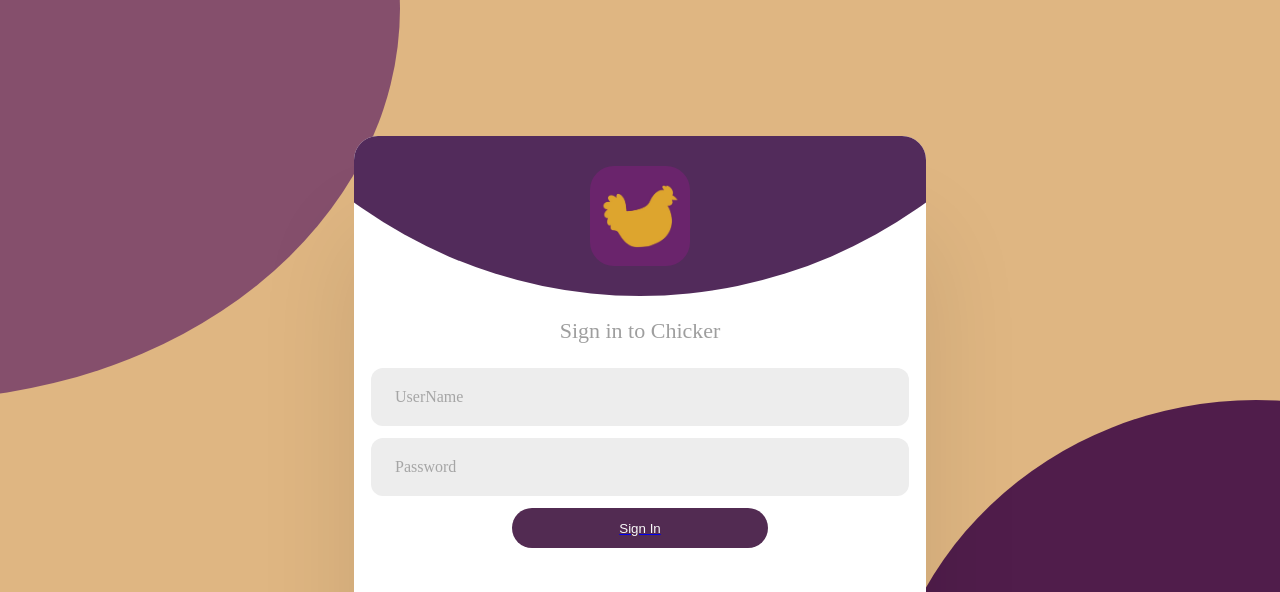
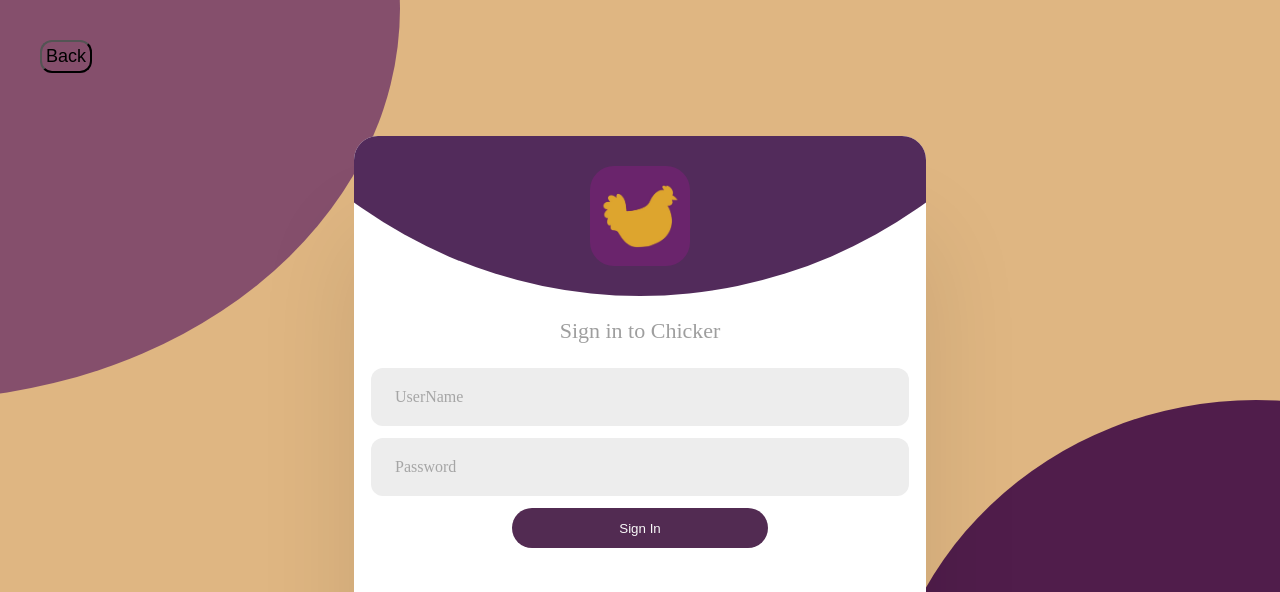
Before and after one commit to VTiS15/Chicker, a React (Create React App) app in the folder chicker/: page /Login in a window 1280 px wide. Shown: the top 592 px of the page. Built offline with nearby package versions, Linux system fonts and the light colour scheme.

Commit message:
basic functions in loginpage

```diff
--- a/chicker/src/Frontend/Pages/ChatPage.css
+++ b/chicker/src/Frontend/Pages/ChatPage.css
@@ -1,5 +1,4 @@
 .ChatPage {
-  background-color: #dfb682;
   display: flex;
   height: auto;
 }
--- a/chicker/src/Frontend/Pages/LoginPage.css
+++ b/chicker/src/Frontend/Pages/LoginPage.css
@@ -133,3 +133,19 @@
 .LoginForm > footer > a {
   color: #216ce7;
 }
+
+.BackButton {
+  cursor: pointer;
+  position: fixed;
+  top: 0;
+  left: 0;
+  margin: 5vh;
+  padding: 4px;
+  font-size: large;
+  background: transparent;
+  border-radius: 12px;
+}
+
+.BackButton:hover {
+  opacity: 0.3;
+}
--- a/chicker/src/Frontend/Pages/LoginPage.js
+++ b/chicker/src/Frontend/Pages/LoginPage.js
@@ -1,20 +1,75 @@
 import "./LoginPage.css";
-import { Link } from "react-router-dom";
+import { useState, useEffect } from "react";
+import { useNavigate, Link } from "react-router-dom";
 import logo from "../Pictures/IconPicture.jpeg";
 
+// const loginCheck = () => {
+//   const [users, setUsers] = useState([]);
+
+//   useEffect(() => {
+//     fetch("/api/users").then((res) =>
+//       res.json().then((data) => {
+//         const modifiedUsers = data.users.map((user) => ({
+//           id: user._id.$oid,
+//           username: user.username,
+//         }));
+//         setUsers(modifiedUsers);
+//       })
+//     );
+//   }, []);
+
+//   console.log(users);
+// };
+
 export default function LoginPage() {
+  const [name, setName] = useState("");
+  const [password, setPassword] = useState("");
+
+  const handleChange = (e) => {
+    if (e.target.id === "fname") {
+      setName(e.target.value);
+    }
+
+    if (e.target.id === "fpassword") {
+      setPassword(e.target.value);
+    }
+  };
+  const navigate = useNavigate();
+  const handleSubmit = (e) => {
+    e.preventDefault();
+
+    if (name && password) {
+      console.log("valid");
+      navigate("/");
+    } else {
+      alert("Please fill out all fields");
+      return;
+    }
+  };
+
   return (
     <div className="LoginPage">
       <div className="LoginBackgrond"></div>
+      <Link to="/" style={{ position: "fixed", top: 0 }}>
+        <button className="BackButton">Back</button>
+      </Link>
       <div className="LoginCard">
         <img className="logo" src={logo} />
         <h2>Sign in to Chicker</h2>
-        <form className="LoginForm">
-          <input type="text" placeholder="UserName" id="fname"></input>
-          <input type="password" placeholder="Password" id="fpassword"></input>
-          <Link to="/">
-            <button>Sign In</button>
-          </Link>
+        <form className="LoginForm" onSubmit={handleSubmit}>
+          <input
+            type="text"
+            placeholder="UserName"
+            id="fname"
+            onChange={handleChange}
+          ></input>
+          <input
+            type="password"
+            placeholder="Password"
+            id="fpassword"
+            onChange={handleChange}
+          ></input>
+          <button>Sign In</button>
         </form>
         <footer>
           Do not have an account? Click{" "}
--- a/chicker/src/Frontend/Pages/RegistrationPage.css
+++ b/chicker/src/Frontend/Pages/RegistrationPage.css
@@ -133,3 +133,19 @@
 .RegistrartionForm > footer > a {
   color: #216ce7;
 }
+
+.BackButton {
+  cursor: pointer;
+  position: fixed;
+  top: 0;
+  left: 0;
+  margin: 5vh;
+  padding: 4px;
+  font-size: large;
+  background: transparent;
+  border-radius: 12px;
+}
+
+.BackButton:hover {
+  opacity: 0.3;
+}
--- a/chicker/src/Frontend/Pages/RegistrationPage.js
+++ b/chicker/src/Frontend/Pages/RegistrationPage.js
@@ -6,6 +6,9 @@ export default function RegistrartionPage() {
   return (
     <div className="RegistrartionPage">
       <div className="RegistrartionBackground"></div>
+      <Link to="/" style={{ position: "fixed", top: 0 }}>
+        <button className="BackButton">Back</button>
+      </Link>
       <div className="RegistrartionCard">
         <img className="logo" src={logo} />
         <h2>Create an account</h2>
--- a/chicker/src/Frontend/components/sidebar.css
+++ b/chicker/src/Frontend/components/sidebar.css
@@ -77,7 +77,6 @@
   }
 }
 
-
 .loginButtonContainer {
   display: flex;
   justify-content: center;
@@ -85,7 +84,7 @@
   border-radius: 20px;
   margin-top: auto;
   margin-bottom: 20%;
-  background-color: rgb(225, 172, 0);
+  background-color: #dfb682;
 }
 
 .logoutButtonContainer {
@@ -95,15 +94,23 @@
   border-radius: 20px;
   margin-top: auto;
   margin-bottom: 20%;
-  background-color:  #b740a9;
+  background-color: #a06499;
 }
 
 .loginButton {
   border: none;
-  background-color: rgb(225, 172, 0);
+  background-color: #dfb682;
+}
+
+.loginButton:hover {
+  opacity: 0.5;
 }
 
 .logoutButton {
   border: none;
-  background-color:  transparent;
+  background-color: transparent;
 }
+
+.logoutButton:hover {
+  opacity: 0.5;
+}
--- a/chicker/src/Frontend/components/sidebar.js
+++ b/chicker/src/Frontend/components/sidebar.js
@@ -1,7 +1,7 @@
 import { Link } from "react-router-dom";
 import React, { useContext } from "react";
 import "./sidebar.css";
-import { AuthContext } from "../AuthContext"
+import { AuthContext } from "../AuthContext";
 
 import logo from "../Pictures/IconClear.png";
 import home from "../Pictures/home.svg";
@@ -10,16 +10,28 @@ import profile from "../Pictures/profile.svg";
 import chat from "../Pictures/chat.svg";
 import setting from "../Pictures/setting.svg";
 
-const linkstyle = { textDecoration: "none" };
+const linkstyle = {
+  textDecoration: "none",
+  cursor: "pointer",
+  padding: "5px 10px",
+};
 
 function LogInOut() {
   const { isLoggedIn, handleLogStatus } = useContext(AuthContext);
 
   return (
-    <Link to={isLoggedIn ? '/' : '/Login'} style={linkstyle}
-    className={`${isLoggedIn ? "logoutButtonContainer" : "loginButtonContainer"}`}
-    onClick={handleLogStatus}>
-      <button className={`${isLoggedIn ? "logoutButton" : "loginButton"}`}>
+    <Link
+      to={isLoggedIn ? "/" : "/Login"}
+      className={`${
+        isLoggedIn ? "logoutButtonContainer" : "loginButtonContainer"
+      }`}
+      onClick={handleLogStatus}
+      style={linkstyle}
+    >
+      <button
+        className={`${isLoggedIn ? "logoutButton" : "loginButton"}`}
+        style={linkstyle}
+      >
         {isLoggedIn ? "LOGOUT" : "LOGIN"}
       </button>
     </Link>
```
